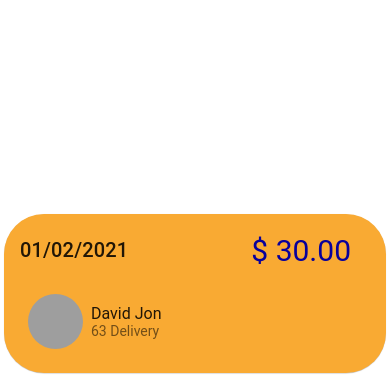
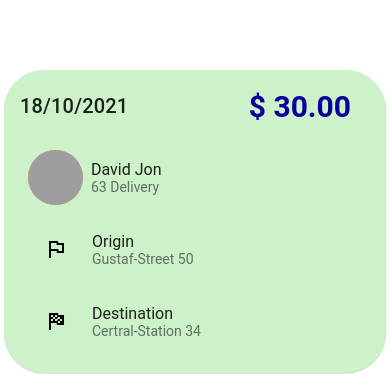
Before and after one commit to Ahmedbizo/DriveIt, a React Native app: screen / in a window 390 px wide. Shown: the part 467-844 px from the top of the page. Built offline with nearby package versions, Linux system fonts and the light colour scheme; grey boxes are pictures that could not be loaded.

Commit message:
added style to the card

```diff
--- a/app/screens/delivery/delivery.screen.tsx
+++ b/app/screens/delivery/delivery.screen.tsx
@@ -33,7 +33,7 @@ const DeliveryScreen = () => {
             <Card style={DeliveryStyle.card}>
                 <Card.Title
                 style={DeliveryStyle.cardText}
-                title={"01/02/2021"}
+                title={"18/10/2021"}
                 right={()=>
                 <Text style={DeliveryStyle.price}>$ 30.00</Text>
 
@@ -52,6 +52,22 @@ const DeliveryScreen = () => {
                         />
                     }
                     />
+                    <List.Item
+                    title="Origin"
+                    description="Gustaf-Street 50"
+                    left={()=>
+                        <List.Icon  icon="flag-outline"/>
+                    }
+                    />
+
+                <List.Item
+                    title="Destination"
+                    description="Certral-Station 34"
+                    left={()=>
+                        <List.Icon  icon="flag-checkered"/>
+                    }
+                    />
+
                 </Card.Content>
             </Card>
         </SafeAreaView>
--- a/app/screens/delivery/delivery.style.ts
+++ b/app/screens/delivery/delivery.style.ts
@@ -6,7 +6,7 @@ export const DeliveryStyle = StyleSheet.create({
     },
     card: {
         borderRadius: 40,
-        backgroundColor: "#F9AA33",
+        backgroundColor: "#CDF2CA",
         margin:4,
 
 
@@ -19,7 +19,8 @@ export const DeliveryStyle = StyleSheet.create({
     price: {
         marginRight:15,
         fontSize: 30,
-        color:"#09009B"
+        color:"#09009B",
+        fontWeight: "bold"
 
     }
 })
```
